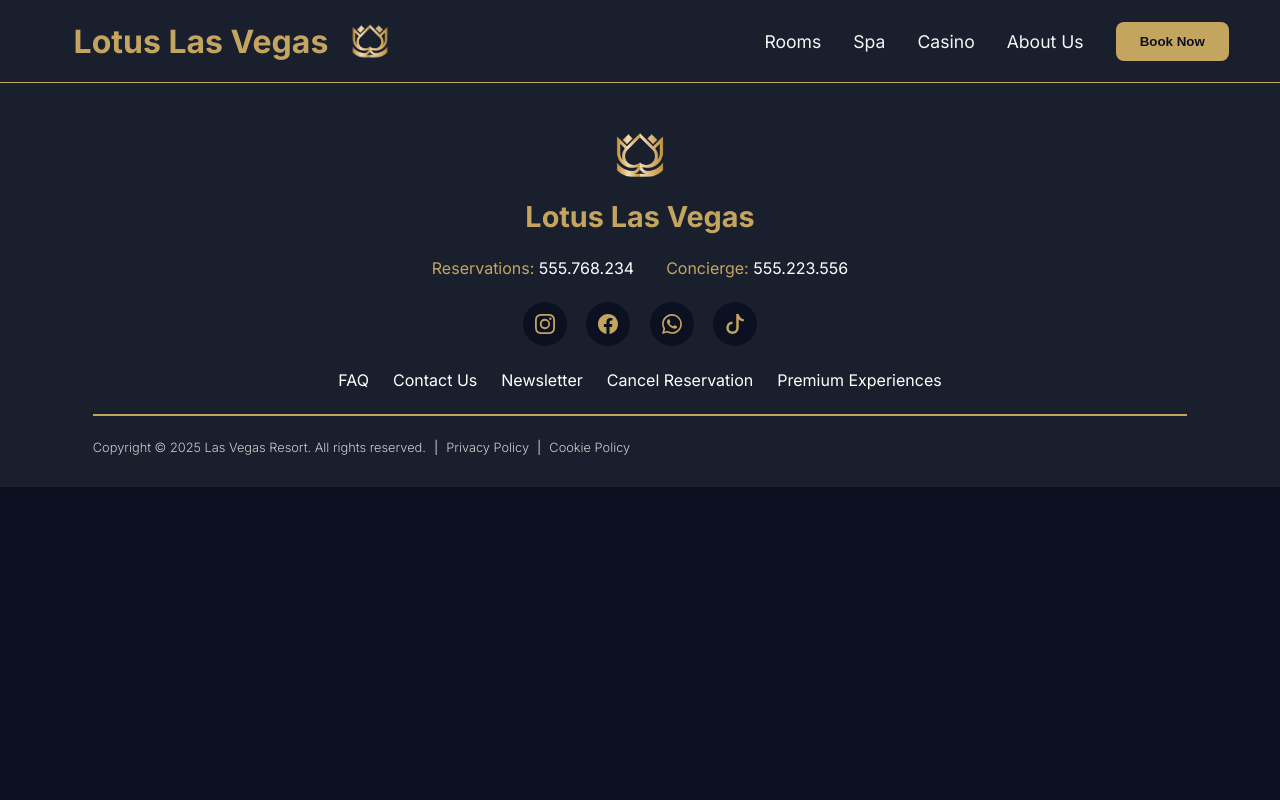
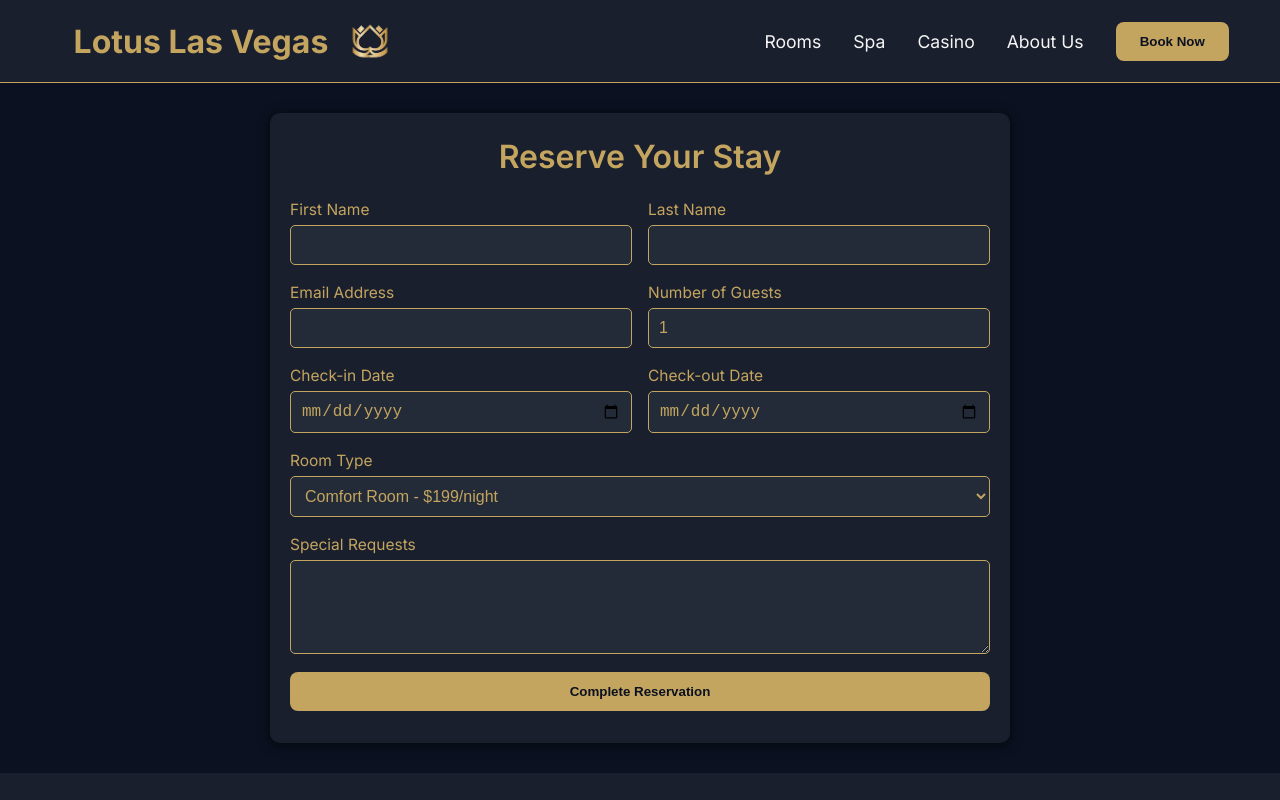
Before and after one commit to develhope/FE-PT-7-TeamProject-2, a React (Vite) app: page /lotus-reservation in a window 1280 px wide. Shown: the top 800 px of the page. Built offline with nearby package versions, Linux system fonts and the light colour scheme.

Commit message:
ulteriori fix sezioni

```diff
--- a/src/App.jsx
+++ b/src/App.jsx
@@ -5,6 +5,7 @@ import SpaBooking from './pages/SpaBooking/SpaBooking'
 import FineDining from './pages/FineDining/FineDining'
 import Navbar from './components/Navbar/Navbar'
 import Footer from './components/Footer/Footer'
+import LotusReservation from './pages/Reservation/LotusReservation'
 //import CasinoDetails from './pages/LotusCasinoDetails/CasinoDetailsMain'
 
 // import NoleggioAuto from './pages/NoleggioAuto/NoleggioAuto'
@@ -19,6 +20,7 @@ function App() {
       <Route path="/spa-booking" element={<SpaBooking />} />
       <Route path="/premium-experiences" element={<PremiumExperiences />} />
      <Route path="/fine-dining" element={<FineDining />} />
+     <Route path="/lotus-reservation" element={<LotusReservation />} />
     {/* <Route path='/casino-details' element={<CasinoDetails />} />
 
         <Route path="/noleggio" element={<NoleggioAuto />} /> */}
--- a/src/components/Navbar/Navbar.jsx
+++ b/src/components/Navbar/Navbar.jsx
@@ -22,9 +22,7 @@ function Navbar() {
           <a href="FE-PT-7-TeamProject-2\src\components\AboutUs\AboutUs.jsx">
             About Us
           </a>
-          <a href="FE-PT-7-TeamProject-2\src\components\Booking\Booking.jsx">
-            <button className="button-submit">Book Now</button>
-          </a>
+           <Link to='/lotus-reservation'> <button className="button-submit">Book Now</button></Link>
         </div>
       </div>
     </>
--- a/src/components/Offerings/ExploreOurOfferings.css
+++ b/src/components/Offerings/ExploreOurOfferings.css
@@ -39,6 +39,7 @@
     padding: 0 2vw;
     box-sizing: border-box;
     max-width: 100vw;
+
 }
 
 .carousel-btn {
@@ -56,6 +57,7 @@
     justify-content: center;
     min-width: 40px;
     min-height: 40px;
+    z-index: 3;
 }
 
 .carousel-btn:hover {
@@ -73,10 +75,10 @@
     width: 100%;
     max-width: 100vw;
     box-sizing: border-box;
-    overflow-x: hidden;
     scrollbar-width: none;
     -ms-overflow-style: none;
-    transition: transform 0.6s cubic-bezier(0.4, 0.15, 0.25, 1), opacity 0.6s;
+    transition: transform 0.8s ease, box-shadow 0.8s ease, opacity 0.8s ease;
+    opacity: 1;
 }
 .carousel-card-wrapper::-webkit-scrollbar {
     display: none;
--- a/src/components/Offerings/ExploreOurOfferings.jsx
+++ b/src/components/Offerings/ExploreOurOfferings.jsx
@@ -64,14 +64,18 @@ function ExploreOurOfferings() {
     <>
       <section className="our-offerings">
         <h1 className="offerings-header">Explore Our Offerings</h1>
-        <div className="offerings-carousel">
+        <div className="carousel">
+            <div className="offerings-carousel">
+
           <button className="carousel-btn" onClick={prevCards}>&lt;</button>
-          <div className="carousel-card-wrapper" style={{ display: "flex", gap: "2vw" }}>
+
+          <div className="carousel-card-wrapper">
             {cardsToShow.map((card, idx) => (
               <OfferingsCard key={idx + card.title} {...card} />
             ))}
-          </div>
+            </div>
           <button className="carousel-btn" onClick={nextCards}>&gt;</button>
+        </div>
         </div>
       </section>
     </>
--- a/src/components/Offerings/OfferingsCard/OfferingsCard.css
+++ b/src/components/Offerings/OfferingsCard/OfferingsCard.css
@@ -18,6 +18,7 @@
     transition: transform 0.5s, box-shadow 0.5s;
     width: 320px;
     cursor: pointer;
+
 }
 
 .offerings-card:hover {
--- a/src/pages/FineDining/FineDining.css
+++ b/src/pages/FineDining/FineDining.css
@@ -11,6 +11,7 @@
     justify-content: center;
     margin-top: 3vw;
     font-size: 2vw;
+
 }
 .dining-logo{
     display: flex;
@@ -26,11 +27,12 @@
 
 .menu-title {
     color: var(--clr-gold);
-    font-size: 1.5rem;
+    font-size: 2rem;
     font-weight: bold;
     text-align: center;
     margin-bottom: 1vw;
     letter-spacing: 1px;
+    border-bottom: 1px solid var(--clr-gold) ;
 
 }
 
@@ -63,6 +65,8 @@
     text-align: center;
     margin-bottom: 1vw;
     letter-spacing: 1px;
+    border-bottom: 1px solid var(--clr-gold) ;
+
 }
 
 .dessert-list {
--- a/src/pages/Homepage/Homepage.jsx
+++ b/src/pages/Homepage/Homepage.jsx
@@ -1,4 +1,3 @@
-import Navbar from '../../components/Navbar/Navbar'
 import Hero from '../../components/Hero/Hero'
 //import Rooms from '../../components/Rooms/Rooms'
 import Spa from '../../components/Spa/Spa'
--- /dev/null
+++ b/src/pages/Reservation/LotusReservation.css
@@ -0,0 +1,102 @@
+.reservation {
+    background: var(--clr-blue);
+    border-radius: 10px;
+    padding: 24px 20px 32px 20px;
+    max-width: 700px;
+    margin: 30px auto;
+    color: var(--clr-gold);
+    box-shadow: 0 2px 12px #000a;
+}
+
+.reserv-header {
+    text-align: center;
+    margin-bottom: 24px;
+    color: var(--clr-gold);
+    font-size: 2rem;
+    font-weight: 600;
+}
+
+.reserv-form {
+    display: flex;
+    flex-direction: column;
+    gap: 16px;
+    overflow: visible;
+}
+
+.reserv-row {
+    display: flex;
+    gap: 16px;
+}
+
+.reserv-col {
+    flex: 1;
+    display: flex;
+    flex-direction: column;
+    gap: 4px;
+}
+
+.reserv-col-full {
+    flex: 1 1 100%;
+    display: flex;
+    flex-direction: column;
+    gap: 4px;
+    overflow: visible;
+}
+
+.reserv-form label {
+    font-size: 0.97rem;
+    color: var(--clr-gold);
+    margin-bottom: 2px;
+}
+
+.reserv-form input,
+.reserv-form select,
+.reserv-form textarea {
+    background: #232b39;
+    border: 1px solid var(--clr-gold);
+    border-radius: 5px;
+    color: var(--clr-gold);
+    padding: 10px;
+    font-size: 1rem;
+    outline: none;
+    margin-bottom: 2px;
+}
+
+.reserv-form input:focus,
+.reserv-form select:focus,
+.reserv-form textarea:focus {
+    border-color: var(--clr-gold);
+}
+
+.room-type {
+    gap: 2vw;
+    width: 100%;
+    max-width: 100%;
+    box-sizing: border-box;
+    min-width: 0;
+}
+
+.reserv-form textarea {
+    resize: vertical;
+    min-height: 60px;
+}
+
+.total-price {
+    margin-top: 18px;
+    text-align: center;
+    font-size: 1.15rem;
+    color: var(--clr-gold);
+    font-weight: 600;
+}
+
+.total-price span {
+    color: #ffe08a;
+    font-weight: bold;
+}
+
+@media (max-width: 600px) {
+    .reserv-row {
+        flex-direction: column;
+        gap: 0;
+    }
+}
--- /dev/null
+++ b/src/pages/Reservation/LotusReservation.jsx
@@ -0,0 +1,124 @@
+import React, { useState } from "react";
+import "./LotusReservation.css";
+
+const roomOptions = [
+  { label: "Comfort Room - $199/night", value: "comfort", price: 199 },
+  { label: "Deluxe Suite - $299/night", value: "deluxe", price: 299 },
+  { label: "Executive Suite - $499/night", value: "executive", price: 499 },
+  { label: "Family comfort Room - $549/night", value: "family-comfort", price: 549 },
+  { label: "Family Suite - $799/night", value: "family-suite", price: 799 },
+  { label: "Presidential Suite - $999/night", value: "presidential", price: 999 },
+];
+
+function LotusReservation() {
+  const [guests, setGuests] = useState(1);
+  const [room, setRoom] = useState(roomOptions[0].value);
+  const [checkin, setCheckin] = useState("");
+  const [checkout, setCheckout] = useState("");
+
+  // Calcolo notti
+  function getNights() {
+    if (!checkin || !checkout) return 0;
+    const inDate = new Date(checkin);
+    const outDate = new Date(checkout);
+    const diff = (outDate - inDate) / (1000 * 60 * 60 * 24);
+    return diff > 0 ? diff : 0;
+  }
+  const selectedRoom = roomOptions.find(r => r.value === room);
+  const nights = getNights();
+  const total = selectedRoom ? selectedRoom.price * nights : 0;
+
+  return (
+    <>
+      <div className="reservation">
+        <h1 className="reserv-header">Reserve Your Stay</h1>
+        <form className="reserv-form">
+          <div className="reserv-row">
+            <div className="reserv-col">
+              <label>First Name</label>
+              <input type="text" name="firstName" required />
+            </div>
+            <div className="reserv-col">
+              <label>Last Name</label>
+              <input type="text" name="lastName" required />
+            </div>
+          </div>
+          <div className="reserv-row">
+            <div className="reserv-col">
+              <label>Email Address</label>
+              <input type="email" name="email" required />
+            </div>
+            <div className="reserv-col">
+              <label>Number of Guests</label>
+              <input
+                type="number"
+                name="guests"
+                min="1"
+                max="4"
+                required
+                value={guests}
+                onChange={e => setGuests(Number(e.target.value))}
+              />
+            </div>
+          </div>
+          <div className="reserv-row">
+            <div className="reserv-col">
+              <label>Check-in Date</label>
+              <input
+                type="date"
+                name="checkin"
+                required
+                value={checkin}
+                onChange={e => setCheckin(e.target.value)}
+              />
+            </div>
+            <div className="reserv-col">
+              <label>Check-out Date</label>
+              <input
+                type="date"
+                name="checkout"
+                required
+                value={checkout}
+                onChange={e => setCheckout(e.target.value)}
+              />
+            </div>
+          </div>
+          <div className="reserv-row">
+            <div className="reserv-col-full">
+              <label>Room Type</label>
+              <select
+                className="room-type"
+                value={room}
+                onChange={e => setRoom(e.target.value)}
+              >
+                {roomOptions.map(opt => (
+                  <option key={opt.value} value={opt.value}>
+                    {opt.label}
+                  </option>
+                ))}
+              </select>
+            </div>
+          </div>
+          <div className="reserv-row">
+            <div className="reserv-col-full">
+              <label>Special Requests</label>
+              <textarea name="specialRequests" rows="4"></textarea>
+            </div>
+          </div>
+          <button type="submit" className="button-submit">
+            Complete Reservation
+          </button>
+          {nights > 0 && (
+            <div className="total-price">
+              Total price for {nights} night{nights > 1 ? "s" : ""} ({guests} guest{guests > 1 ? "s" : ""}):{" "}
+              <span>
+                ${total}
+              </span>
+            </div>
+          )}
+        </form>
+      </div>
+    </>
+  );
+}
+export default LotusReservation;
```
